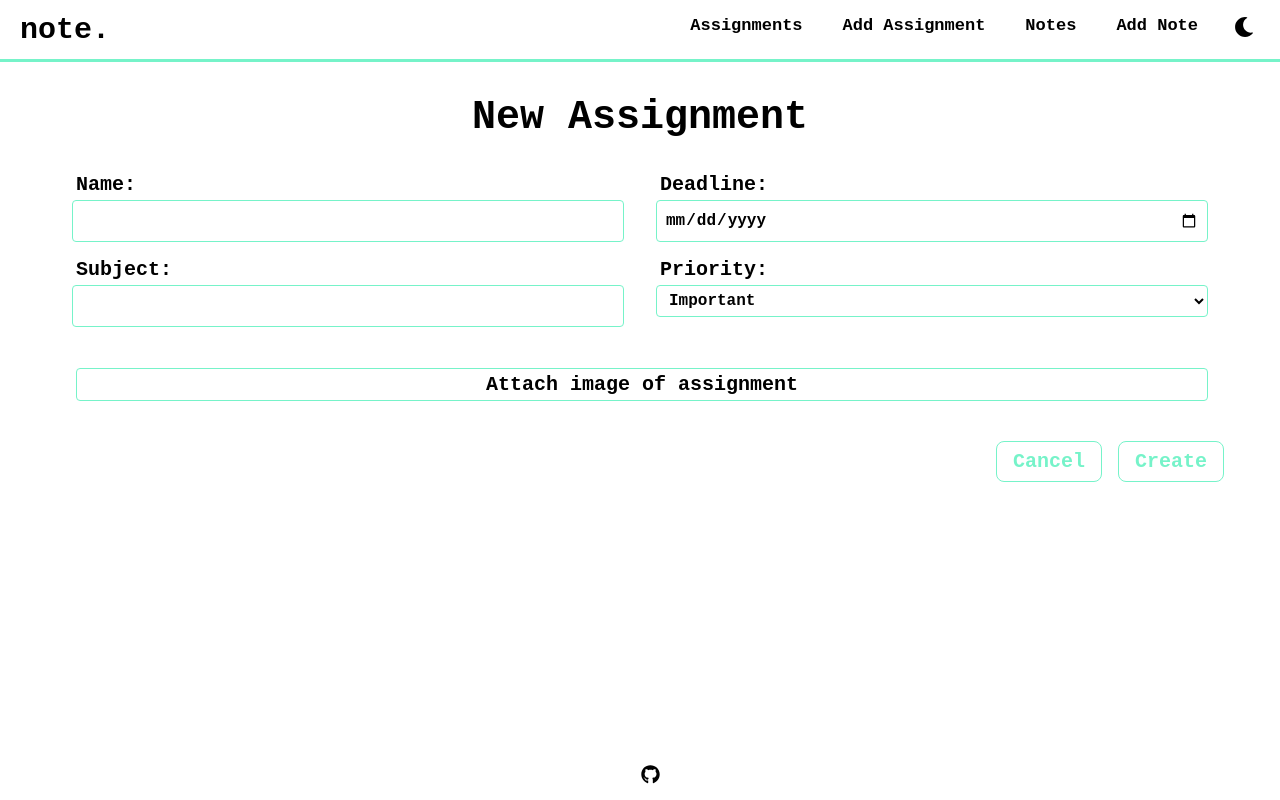
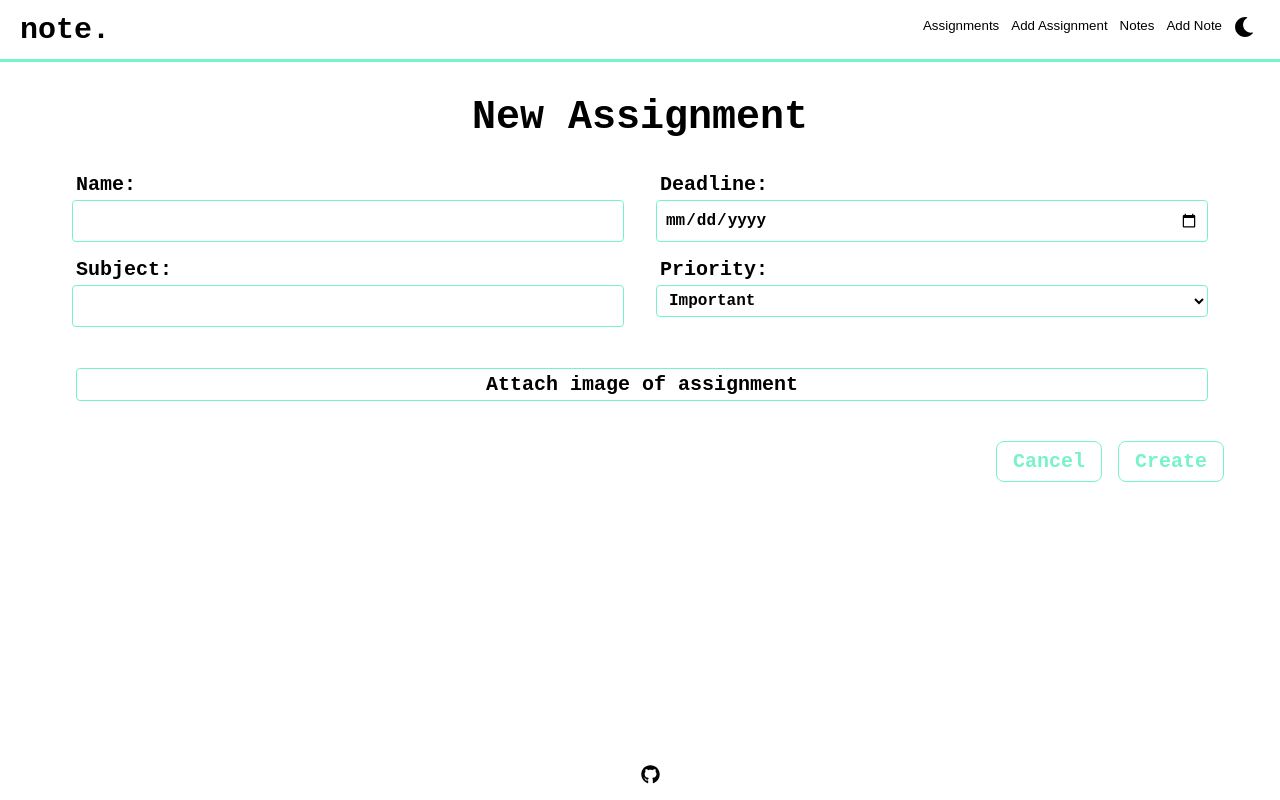
Before and after one commit to Ananya2001-an/note, a React (Create React App) app: page /assignments/new in a window 1280 px wide. Built offline with nearby package versions, Linux system fonts and the light colour scheme.

Commit message:
fix: lint errors

```diff
--- a/src/Components/Assignments/Assigns.js
+++ b/src/Components/Assignments/Assigns.js
@@ -53,11 +53,13 @@ export default function Assigns() {
           {assignments.length !== 0 &&
             assignments.map((assign) => {
               return (
-                <a
+                <button
                   onClick={() =>
                     navigate("/assignments/view", { state: { assign } })
                   }
                   style={{
+                    background: "none",
+                    border: "none",
                     textDecoration: "none",
                     padding: "10px",
                     cursor: "pointer",
@@ -68,7 +70,7 @@ export default function Assigns() {
                   }}
                 >
                   {assign.name}
-                </a>
+                </button>
               );
             })}
         </div>
--- a/src/Components/Assignments/EditAssign.js
+++ b/src/Components/Assignments/EditAssign.js
@@ -114,6 +114,7 @@ export default function EditAssign() {
             }}
           >
             <img
+              alt="preview"
               id="output"
               width="200px"
               height="200px"
@@ -122,14 +123,14 @@ export default function EditAssign() {
             />
           </div>
           <div className="btn-row">
-            <a
+            <button
               className="btn btn-primary"
               onClick={() =>
                 navigate("/assignments/view", { state: { assign } })
               }
             >
               Cancel
-            </a>
+            </button>
             <button className="btn btn-primary" type="submit">
               Update
             </button>
--- a/src/Components/Assignments/NewAssign.js
+++ b/src/Components/Assignments/NewAssign.js
@@ -102,6 +102,7 @@ export default function NewAssign() {
             }}
           >
             <img
+              alt="preview"
               hidden
               id="output"
               width="200px"
@@ -110,9 +111,12 @@ export default function NewAssign() {
             />
           </div>
           <div className="btn-row">
-            <a className="btn btn-primary" href="/assignments">
+            <button
+              className="btn btn-primary"
+              onClick={() => navigate("/assignments")}
+            >
               Cancel
-            </a>
+            </button>
             <button className="btn btn-primary" type="submit">
               Create
             </button>
--- a/src/Components/Assignments/ViewAssign.js
+++ b/src/Components/Assignments/ViewAssign.js
@@ -29,6 +29,7 @@ export default function ViewAssign() {
 
       <div className="inner-container">
         <img
+          alt="assignment"
           width="100%"
           height="500px"
           style={{ objectFit: "contain" }}
@@ -73,9 +74,9 @@ export default function ViewAssign() {
           {assign.priority ? "**Important**" : ""}
         </span>
         <div className="btn-row">
-          <a className="btn btn-primary" onClick={() => editAssign()}>
+          <button className="btn btn-primary" onClick={() => editAssign()}>
             Edit
-          </a>
+          </button>
           <form onSubmit={(e) => deleteAssign(e)}>
             <button className="btn btn-primary">Delete</button>
           </form>
--- a/src/Components/Layout.js
+++ b/src/Components/Layout.js
@@ -1,5 +1,5 @@
 import React, { useEffect } from "react";
-import { FaGithub, FaMoon, FaSun } from "react-icons/fa";
+import { FaGithub, FaMoon } from "react-icons/fa";
 import { Outlet, useNavigate } from "react-router-dom";
 
 export default function Layout() {
@@ -24,45 +24,61 @@ export default function Layout() {
     <>
       <header className="header">
         <nav className="header-nav">
-          <a
+          <button
             onClick={() => navigate("/")}
-            style={{ cursor: "pointer" }}
+            style={{ cursor: "pointer", background: "none", border: "none" }}
             className="header-title"
           >
             note.
-          </a>
+          </button>
           <ul className="nav-menu-desktop">
             <li>
-              <a
-                style={{ cursor: "pointer" }}
+              <button
+                style={{
+                  cursor: "pointer",
+                  background: "none",
+                  border: "none",
+                }}
                 onClick={() => navigate("/assignments")}
               >
                 Assignments
-              </a>
+              </button>
             </li>
             <li>
-              <a
-                style={{ cursor: "pointer" }}
+              <button
+                style={{
+                  cursor: "pointer",
+                  background: "none",
+                  border: "none",
+                }}
                 onClick={() => navigate("/assignments/new")}
               >
                 Add Assignment
-              </a>
+              </button>
             </li>
             <li>
-              <a
-                style={{ cursor: "pointer" }}
+              <button
+                style={{
+                  cursor: "pointer",
+                  background: "none",
+                  border: "none",
+                }}
                 onClick={() => navigate("/notes")}
               >
                 Notes
-              </a>
+              </button>
             </li>
             <li>
-              <a
-                style={{ cursor: "pointer" }}
+              <button
+                style={{
+                  cursor: "pointer",
+                  background: "none",
+                  border: "none",
+                }}
                 onClick={() => navigate("/notes/new")}
               >
                 Add Note
-              </a>
+              </button>
             </li>
             <li>
               <button
@@ -84,33 +100,36 @@ export default function Layout() {
       </header>
       <ul className="nav-menu-mobile">
         <li className="nav-item">
-          <a
-            style={{ cursor: "pointer" }}
+          <button
+            style={{ cursor: "pointer", background: "none", border: "none" }}
             onClick={() => navigate("/assignments")}
           >
             Assignments
-          </a>
+          </button>
         </li>
         <li className="nav-item">
-          <a
-            style={{ cursor: "pointer" }}
+          <button
+            style={{ cursor: "pointer", background: "none", border: "none" }}
             onClick={() => navigate("/assignments/new")}
           >
             Add Assignment
-          </a>
+          </button>
         </li>
         <li className="nav-item">
-          <a style={{ cursor: "pointer" }} onClick={() => navigate("/notes")}>
+          <button
+            style={{ cursor: "pointer", background: "none", border: "none" }}
+            onClick={() => navigate("/notes")}
+          >
             Notes
-          </a>
+          </button>
         </li>
         <li className="nav-item">
-          <a
-            style={{ cursor: "pointer" }}
+          <button
+            style={{ cursor: "pointer", background: "none", border: "none" }}
             onClick={() => navigate("/notes/new")}
           >
             Add Note
-          </a>
+          </button>
         </li>
         <li className="nav-item">
           <button
@@ -137,7 +156,7 @@ export default function Layout() {
           <a
             href="https://www.github.com/Ananya2001-an/note"
             target="_blank"
-            rel="nonreferrer"
+            rel="noreferrer"
           >
             <FaGithub />
           </a>
--- a/src/Components/Notes/EditNote.js
+++ b/src/Components/Notes/EditNote.js
@@ -77,6 +77,7 @@ export default function EditNote() {
             }}
           >
             <img
+              alt="preview"
               id="output"
               width="200px"
               height="200px"
@@ -95,12 +96,12 @@ export default function EditNote() {
             </div>
           </div>
           <div className="btn-row">
-            <a
+            <button
               className="btn btn-primary"
               onClick={() => navigate("/notes/view", { state: { note } })}
             >
               Cancel
-            </a>
+            </button>
             <button className="btn btn-primary" type="submit">
               Update
             </button>
--- a/src/Components/Notes/NewNote.js
+++ b/src/Components/Notes/NewNote.js
@@ -80,6 +80,7 @@ export default function NewNote() {
             }}
           >
             <img
+              alt="preview"
               hidden
               id="output"
               width="200px"
--- a/src/Components/Notes/Notes.js
+++ b/src/Components/Notes/Notes.js
@@ -53,9 +53,11 @@ export default function Notes() {
           {notes.length !== 0 &&
             notes.map((note) => {
               return (
-                <a
+                <button
                   onClick={() => navigate("/notes/view", { state: { note } })}
                   style={{
+                    background: "none",
+                    border: "none",
                     textDecoration: "none",
                     padding: "10px",
                     cursor: "pointer",
@@ -66,7 +68,7 @@ export default function Notes() {
                   }}
                 >
                   {note.name}
-                </a>
+                </button>
               );
             })}
         </div>
--- a/src/Components/Notes/ViewNote.js
+++ b/src/Components/Notes/ViewNote.js
@@ -27,7 +27,7 @@ export default function ViewNote() {
   return (
     <>
       <div className="cover-image">
-        <img width="100%" height="100%" src={note.cover} />
+        <img width="100%" height="100%" alt="cover-image" src={note.cover} />
       </div>
       {/* <div className="emoji-input">emoji picker</div> */}
       <div className="container">
@@ -43,9 +43,9 @@ export default function ViewNote() {
           </p>
 
           <div class="btn-row">
-            <a className="btn btn-primary" onClick={() => editNote()}>
+            <button className="btn btn-primary" onClick={() => editNote()}>
               Edit
-            </a>
+            </button>
             <button className="btn btn-primary" onClick={() => deleteNote()}>
               Delete
             </button>
```
